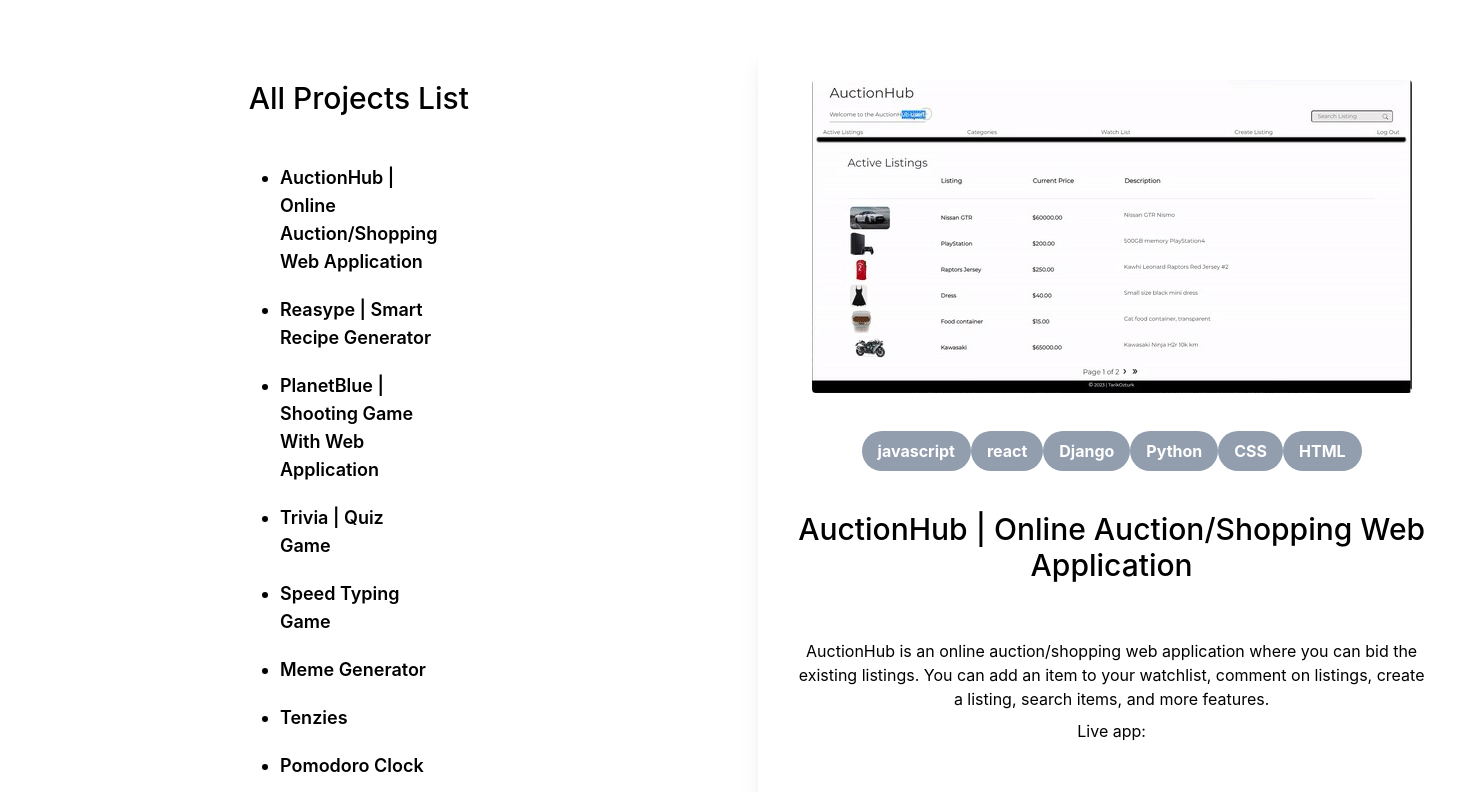
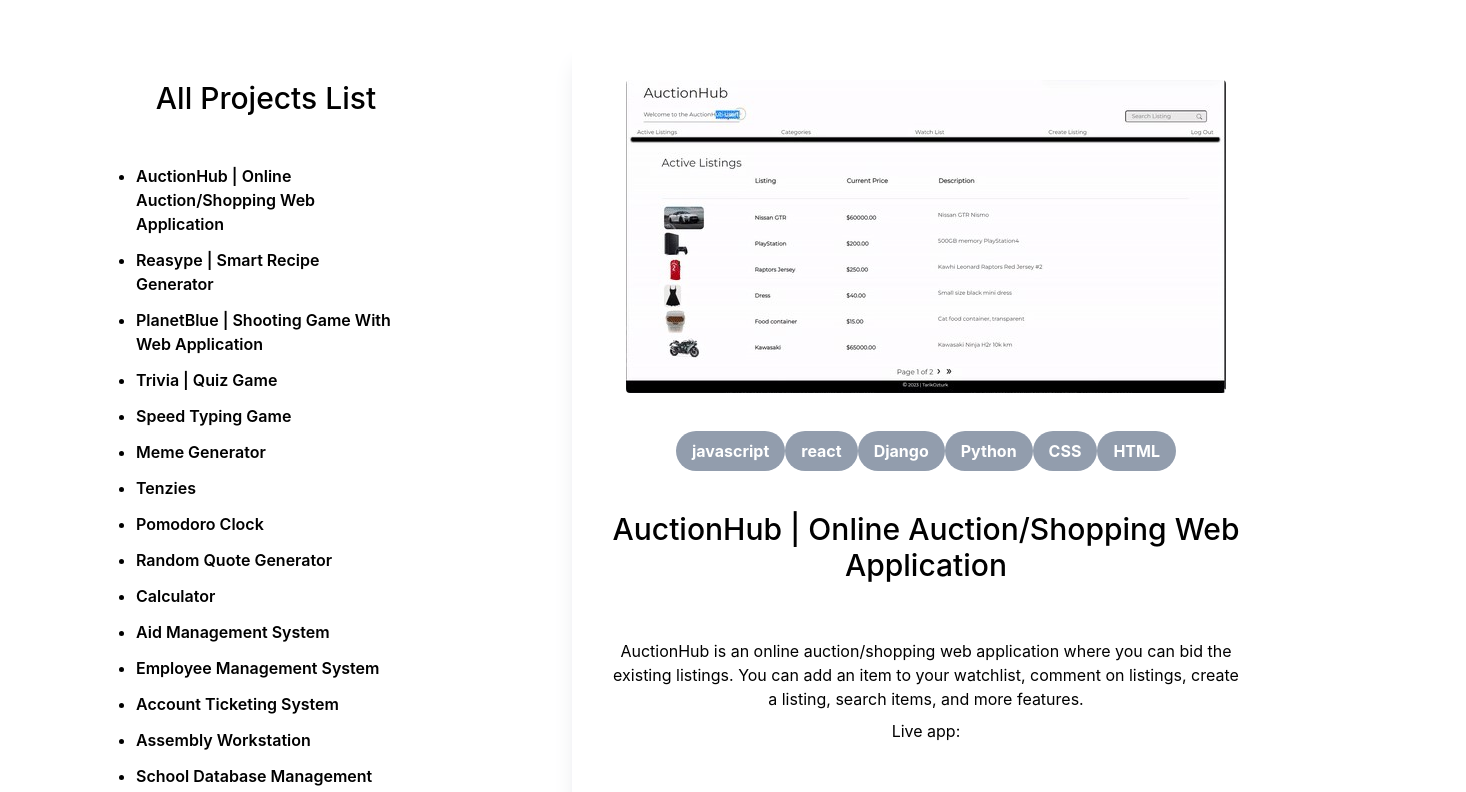
Before and after one commit to tarikozturk017/portfolio, a Next.js app: page /components/Projects in a window 1280 px wide. Shown: the top 792 px of the page, 1466 px wide, since content can reach past the window. Built offline with nearby package versions, Linux system fonts and the light colour scheme.

Commit message:
UI update

```diff
--- a/pages/components/Projects.js
+++ b/pages/components/Projects.js
@@ -12,7 +12,6 @@
   const handleMouse = (name) => {
     data.map((project) => {
       if(project.name == name) {
-        // console.log(project)
         console.log(project.name)
         setProjectDisplay(project)
       }
@@ -29,11 +28,10 @@
             <div className=" p-10 rounded-xl my-10 mb-52 flex-1 dark:text-gray-200">
           <h3 className="text-3xl mb-12 text-center font-medium  dark:text-gray-200">All Projects List</h3>
 
-                <ul className="list-disc lg:px-60 text-lg  md:px-48">
+                <ul className="list-disc lg:px-24 text-md  md:px-16">
                   {data.map((project) => {
-                    // let pImg = project.images.static
                     return (
-                      <li className=" hover:text-teal-500 font-semibold duration-200 my-5 cursor-pointer" onMouseOver={e => handleMouse(e.target.innerText)}>{project.name}</li>
+                      <li className=" hover:text-teal-500 font-semibold duration-200 my-3 cursor-pointer" onMouseOver={e => handleMouse(e.target.innerText)}>{project.name}</li>
                     )
                   })}
                 </ul>
--- a/pages/index.js
+++ b/pages/index.js
@@ -5,15 +5,9 @@
 import Image from 'next/image';
 // import Carousel from "react-elastic-carousel";
 import Carousel from "nuka-carousel";
-// import HoverBox from './components/HoverBox';
 import Projects from './components/Projects';
 import ProjectDetail from './components/ProjectDetail';
 import Footer from './components/Footer';
-// import Footer from './components/Footer';
-
-// import data from "./components/data"
-// import resume from "../assets/TarikOzturk-Resume.pdf"
-
 
 import tarikPic from "../public/tarik-pic.png"
 import projectData from "../helper/data"
@@ -23,8 +17,6 @@
   const [expendList, setExpendList] = useState(false);
 
   let data = projectData;
-
-  // console.log(data[0].technologies[1]);
 
   return (
     <div className={darkMode ? "dark" : ""}>
@@ -54,10 +46,10 @@
             {/* <h2 className='text-5xl py-2 text-teal-600 font-medium md:text-6xl dark:text-teal-400'>Tarik Ozturk</h2> */}
             {/* <h3 className='text-2xl py-2 md:text-3xl dark:text-white'>Software Developer </h3> */}
 
-            <h1 className="mb-2 font-mono text-4xl dark:text-white md:text-6xl">
+            <h1 className="mb-1 font-mono text-4xl dark:text-white md:text-5xl">
               Hi, I&apos;m <br className="block md:hidden" />
               <span className="relative">
-                <span className="h-20 pt-2 overflow-x-hidden whitespace-nowrap text-brand-accent font-bold dark:text-teal-400 text-teal-600 font-medium md:text-6xl ">
+                <span className="h-20 pt-2 overflow-x-hidden whitespace-nowrap text-brand-accent font-bold dark:text-teal-400 text-teal-600  md:text-5xl ">
                   Tarik <span className="text-3xl md:text-5xl">👋</span>
                 </span>
                 <span
@@ -67,16 +59,16 @@
             </h1>
 
           </div>
-          <div className="mx-auto bg-gradient-to-b from-teal-500 rounded-full w-80 h-80 relative overflow-hidden my-12 md:h-84 md:w-84">
+          <div className="mx-auto bg-gradient-to-b from-teal-500 rounded-full w-80 h-80 relative overflow-hidden my-4 md:h-84 md:w-84">
               <Image src={tarikPic} layout="fill" objectFit="cover" />
             </div>
-          <p className='text-2xl mb-4 py-2 leading-8 text-center dark:text-gray-100 font-burtons'>Software Developer</p>
+          <p className='text-xl mb-4 py-2 leading-8 text-center dark:text-gray-100 font-burtons'>Software Developer</p>
           <div className='text-5xl flex justify-center my-1 gap-16 text-gray-600 dark:text-gray-400'>
           <a href="https://twitter.com/tarikozturk017" target={'_blank'}><AiFillTwitterCircle /></a>
             <a href="https://www.linkedin.com/in/tarik-ozturk-28b050159/" target={'_blank'}><AiFillLinkedin /></a>
             <a href="https://github.com/tarikozturk017" target={'_blank'}><AiFillGithub /></a>
           </div>
-            <p className=' text-center text-md mt-10 py-5 leading-8 text-gray-800 md:text-xl max-w-7xl mx-auto dark:text-gray-200'>I am a developer with a passion for creating efficient solutions to complex problems.
+            <p className=' text-center text-md mt-4 py-5 leading-8 text-gray-800 md:text-xl max-w-7xl mx-auto dark:text-gray-200'>I am a developer with a passion for creating efficient solutions to complex problems.
               My interest in solving problems developed through life science while studying for my B.S. in
               Physiotherapy and Rehabilitation. Then I started learning programming as a hobby, which led a
               career change. I am currently studying Computer Programming at Seneca College in Toronto. During
```
Also changed, not shown: pages/components/ProjectDetail.js (+0 -11 lines).
